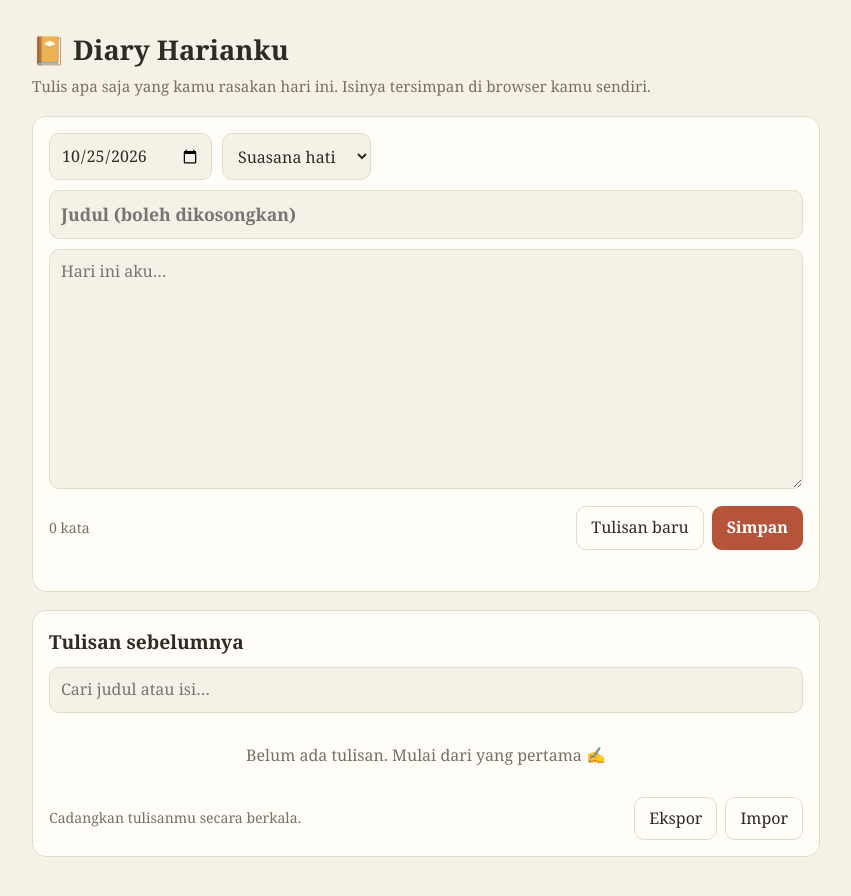
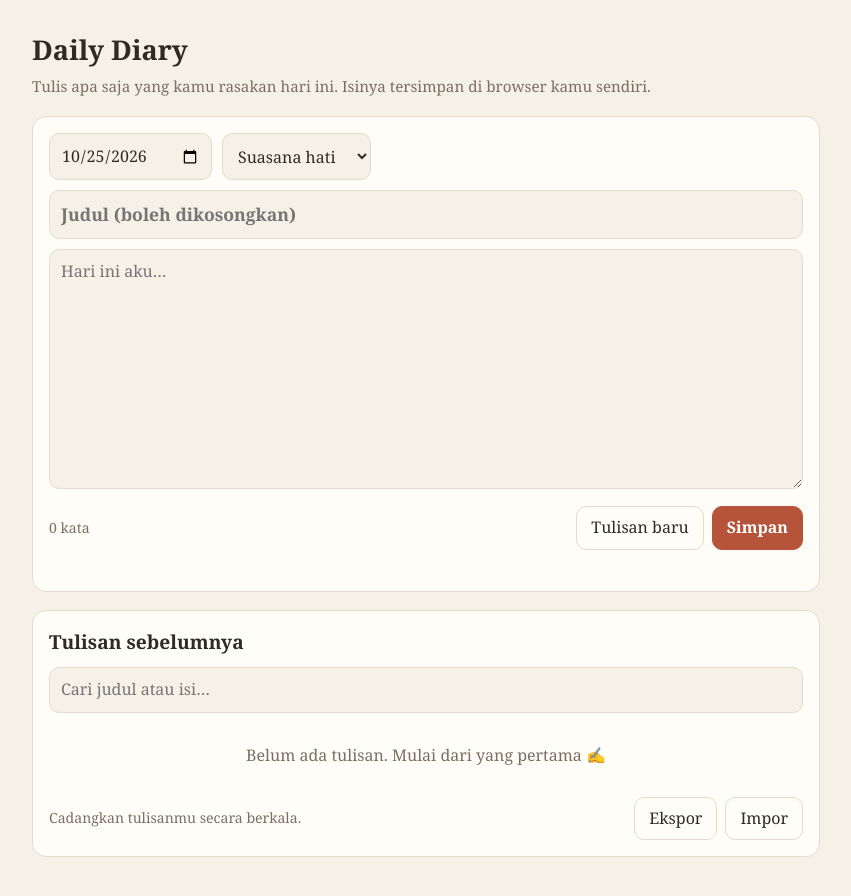
Before and after one commit to cloudywings/cloudywings.github.io, a plain HTML site: page index.html in a window 1280 px wide. Shown: the whole page, without its empty margins (214-1065 px from the left). Drawn offline with Linux system fonts and the light colour scheme.

Commit message:
diary.html

```diff
--- a/index.html
+++ b/index.html
@@ -38,7 +38,7 @@ button.d{color:var(--acc)}
 </head>
 <body>
 <main>
-  <h1>📔 Diary Harianku</h1>
+  <h1>Daily Diary</h1>
   <p class="sub">Tulis apa saja yang kamu rasakan hari ini. Isinya tersimpan di browser kamu sendiri.</p>
 
   <section class="card" aria-label="Editor">
```
